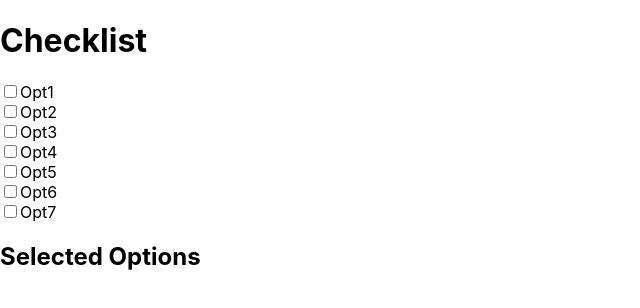
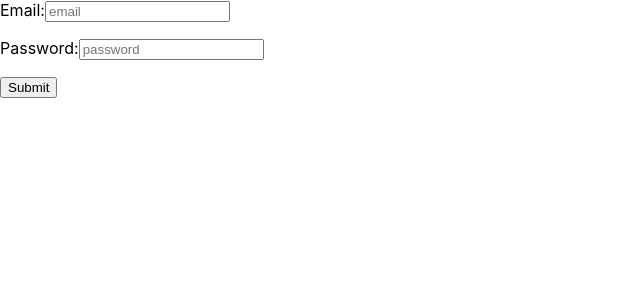
Before and after one commit to gourav-kadyan/React_Learning, a React (Create React App) app: page / in a window 1280 px wide. Shown: the top 308 px of the page, without its empty margins (0-640 px from the left). Built offline with nearby package versions, Linux system fonts and the light colour scheme.

Commit message:
did validation form and fetch api

```diff
--- a/src/App.jsx
+++ b/src/App.jsx
@@ -8,6 +8,9 @@
 // import Accordian from './print list item and accordion /Accordian';
 import Checklist from './checklist and image slider/Checklist';
 import ImageSlider from './checklist and image slider/ImageSlider';
+import FetchApi from './validation form and api fetch/FetchApi';
+import Form from './validation form and api fetch/Form';
+
 
 function App() {
   return (
@@ -20,7 +23,9 @@ function App() {
         {/* <PrintListItemOnDisplay/> */}
         {/* <Accordian/> */}
         {/* <ImageSlider /> */}
-        <Checklist />
+        {/* <Checklist /> */}
+        {/* <FetchApi /> */}
+        <Form />
     </>
   );
 }
--- /dev/null
+++ b/src/validation form and api fetch/FetchApi.jsx
@@ -0,0 +1,29 @@
+import React, { useEffect, useState } from 'react'
+
+const FetchApi = () => {
+
+    const [users, setUsers] = useState([]);
+
+    useEffect(() => {
+        fetch("https://jsonplaceholder.typicode.com/users")
+        .then(res => res.json())
+        .then(user => (
+            setUsers(user)
+        ))
+    },[])
+  return (
+    <>
+        {
+            users.length > 0 && (
+                users.map((user) => (
+                    <ul key={user.id} >
+                        <li>{user.name}</li>
+                    </ul>
+                ))
+            )
+        }
+    </>
+  )
+}
+
+export default FetchApi
--- /dev/null
+++ b/src/validation form and api fetch/Form.jsx
@@ -0,0 +1,56 @@
+import React, { useState } from 'react'
+
+const Form = () => {
+
+    const [email, setEmail] = useState('')
+    const [password, setPassword] = useState('')
+    const [formerror, setFormerror] = useState({})
+
+    const handleSubmit = (e) => {
+        e.preventDefault()
+        const errors = {}
+        if( !email || !email.includes('@') ){
+            errors.email = 'email is not valid'
+        }
+        if( !password || password.length < 4){
+            errors.password = 'password is not valid'
+        }
+        setFormerror(errors)
+
+        if(Object.keys(errors).length === 0){
+            console.log("form is submitted")
+            setEmail('')
+            setPassword('')
+            alert("Form is successfully submitted")
+        }
+    }
+
+  return (
+    <>
+        <form action="" onSubmit={handleSubmit} >
+            <label htmlFor="email">Email:
+                <input type="text" placeholder='email' value={email}
+                onChange={(event) => (setEmail(event.target.value))}/>
+            </label>
+            {
+                formerror && (
+                    <p style={{color:'red'}} >{formerror && formerror.email}</p>
+                )
+            }
+            <label htmlFor="password">Password:
+                <input type="text" placeholder='password' value={password}
+                onChange={(event) => (setPassword(event.target.value))}/>
+            </label>
+            {
+                formerror && (
+                    <p style={{color:'red'}} >{formerror.password}</p>
+                )
+            }
+
+            <button type="submit">Submit</button>
+        </form>
+    </>
+  )
+}
+
+export default Form
```
